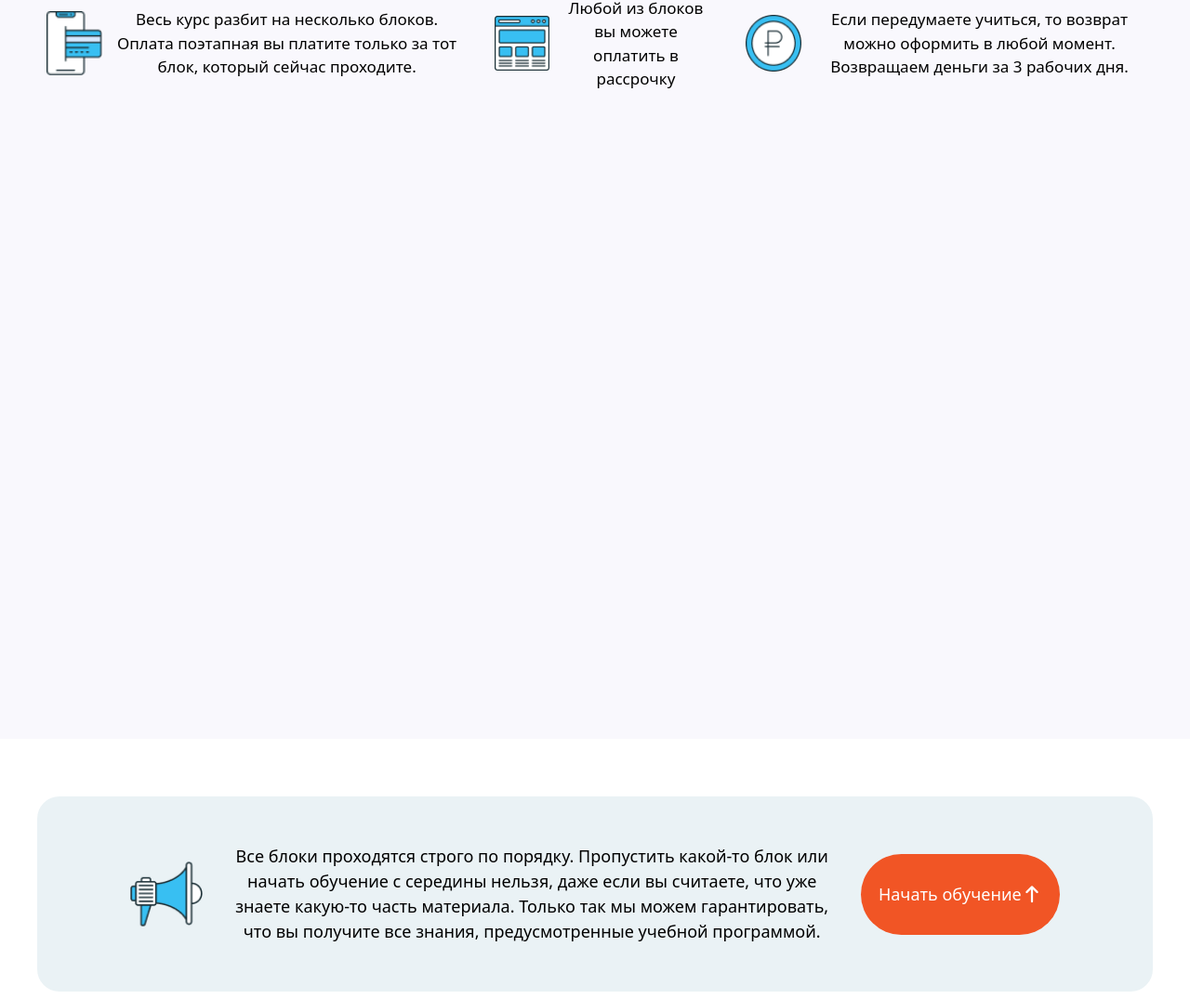
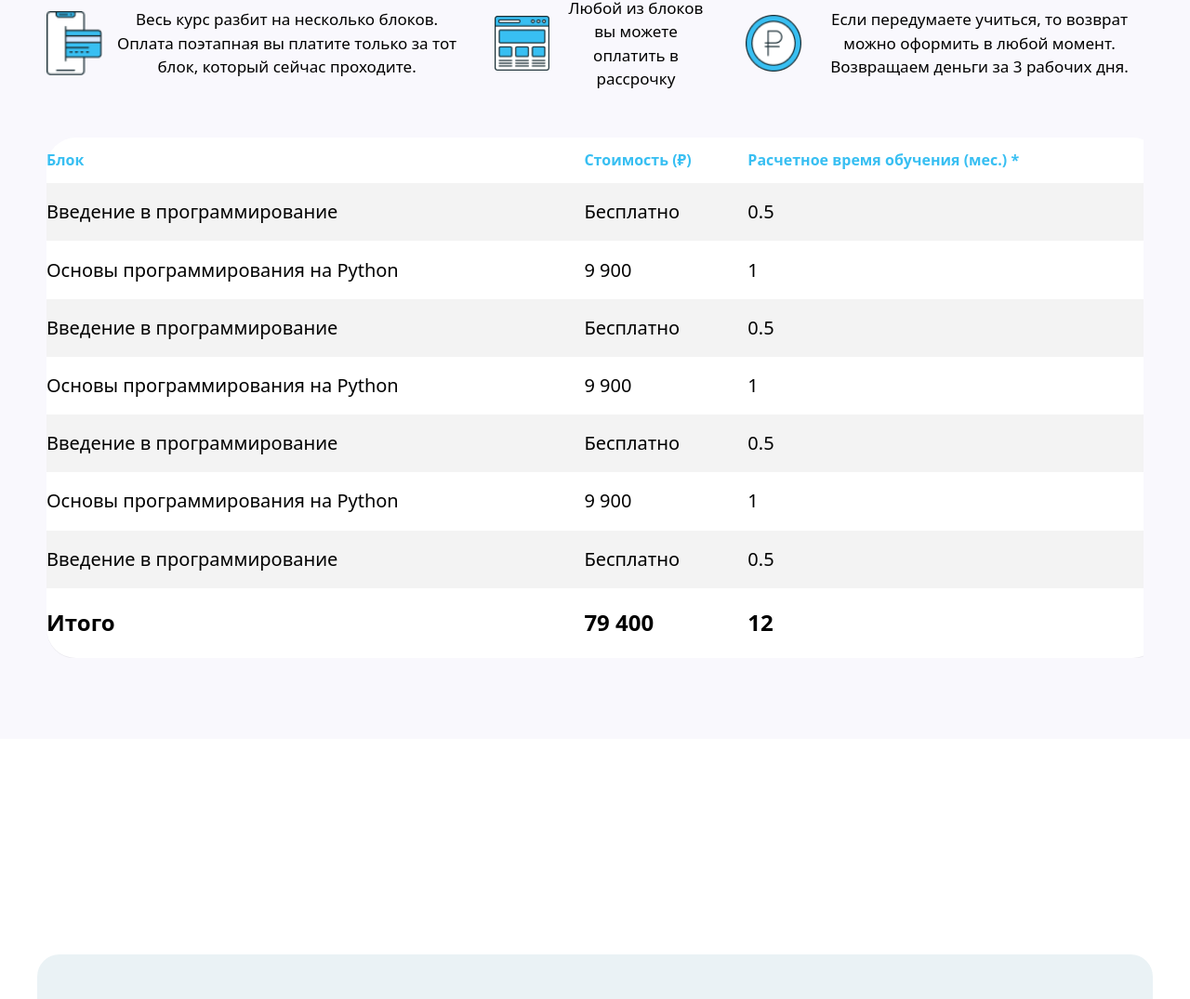
Before and after one commit to muhammadnazarov1724-cell/ytyt, a website: page index.html in a window 1280 px wide. Shown: the part 4224-5299 px from the top of the page at 93% size. Drawn offline with Linux system fonts and the light colour scheme.

Commit message:
main section5 changing

```diff
--- a/index.html
+++ b/index.html
@@ -224,7 +224,8 @@
         </div>
 
         </div>
-        <table class=" hidden w-[1200px] bg-white  m-auto h-[560px] rounded-4xl shadow-2xs p-[100px] overflow-hidden">
+        <div class="overflow-auto">
+          <table class=" w-[1200px] bg-white  m-auto h-[560px] rounded-4xl shadow-2xs p-[100px] ">
           <tr>
             <td class="text-[#38BFF2] font-bold">Блок</td>
             <td  class="text-[#38BFF2] font-bold">Стоимость (₽)</td>
@@ -272,8 +273,9 @@
           </tr>
 
         </table>
+        </div>
       </section>
-      <section class="p-[12px]">
+      <section class="p-[12px] my-[220px]">
         <div class="bg-[#EAF2F5] h-[450px] rounded-3xl flex flex-col gap-[25px] py-[35px] px-[20px] items-center lg:flex-row lg:h-[210px] lg:px-[100px] lg:max-w-[1200px] m-auto">
            <div>
             <img class="lg:w-[300px]" src="./images/svg-gobbler (1) 2.png" alt="">
```
Also changed, not shown: src/output.css.
